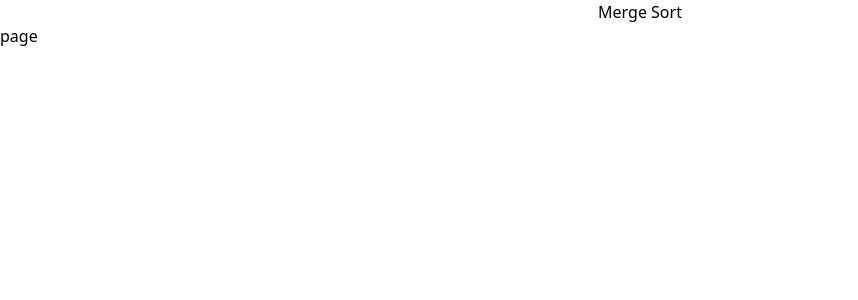
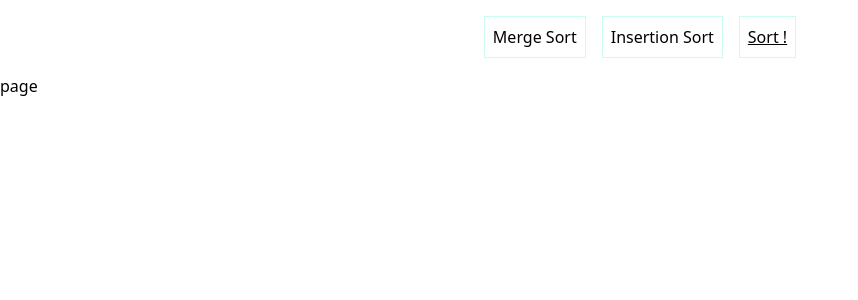
Before and after one commit to ibra-mustafa/sorting-visualiser, a Next.js app: page / in a window 1280 px wide. Shown: the top 300 px of the page, without its empty margins (0-858 px from the left). Built offline with nearby package versions, Linux system fonts and the light colour scheme.

Commit message:
added other buttons and enhanced styles

```diff
--- a/src/app/(sorting visualiser)/layout.tsx
+++ b/src/app/(sorting visualiser)/layout.tsx
@@ -8,8 +8,10 @@ export default function RootLayout({
   return (
     <html lang="en">
       <body><nav className="grid grid-flow-row bg-grey-300 sm:row-span-2 row-span-3 w-screen grid grid-flow-row">
-        <div className='flex items-center justify-center w-full'>
-          <button>Merge Sort</button>
+        <div className='p-4 gap-4 flex items-center justify-center w-full'>
+          <button className='border border-teal-100 p-2 '>Merge Sort</button>
+          <button className='border border-teal-100 p-2 '>Insertion Sort</button>
+          <button className='underline border border-teal-100 p-2 '>Sort !</button>
         </div>
         </nav>
       {children}</body>
```
